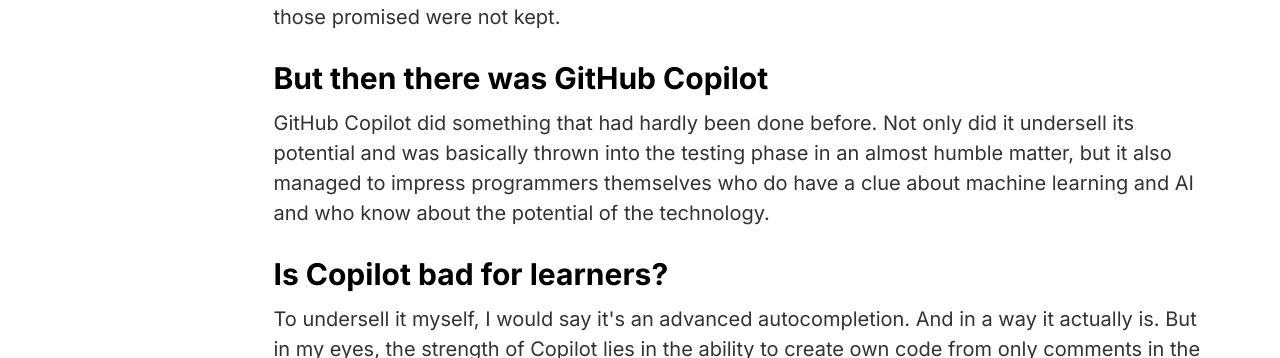
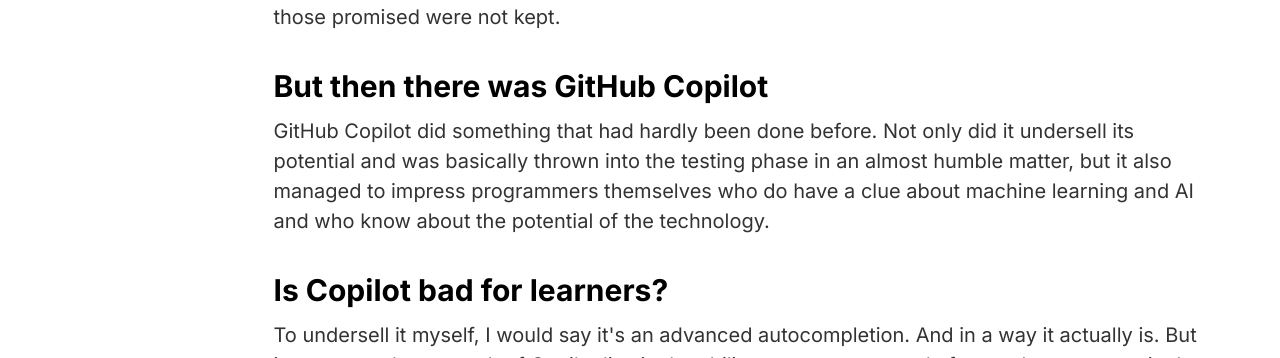
Before and after one commit to dimensionhq/vortex, a React (Vite) app in the folder vortex/: page / in a window 1280 px wide. Shown: the part 402-760 px from the top of the page. Built offline with nearby package versions, Linux system fonts and the light colour scheme.

Commit message:
fix: Spacing

```diff
--- a/vortex/src/Blog/Default/Content.tsx
+++ b/vortex/src/Blog/Default/Content.tsx
@@ -40,7 +40,7 @@
           color: props.theme?.textHeaderColor,
           fontFamily: props.font?.header,
         }}
-        className="text-xl font-bold xl:text-3xl md:text-3xl 2xl:text-3xl mt-7 mb-3"
+        className="text-xl font-bold xl:text-3xl md:text-3xl 2xl:text-3xl mt-9 mb-3"
       >
         {children}
       </h2>
```
